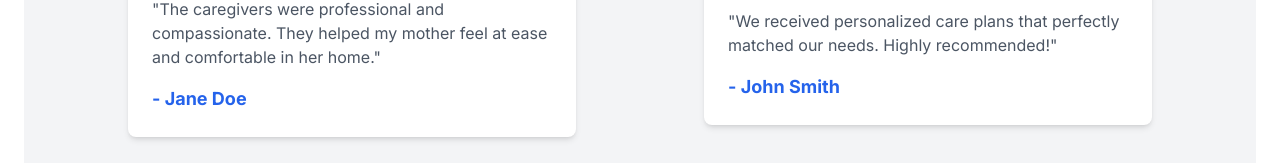
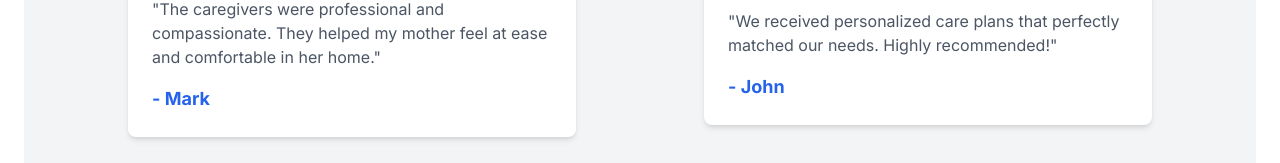
Before and after one commit to JeiKiarie/superbcare-v3, a Next.js app: page / in a window 1280 px wide. Shown: the part 6223-6386 px from the top of the page. Built offline with nearby package versions, Linux system fonts and the light colour scheme.

Commit message:
fixed errors

```diff
--- a/app/page.js
+++ b/app/page.js
@@ -218,7 +218,7 @@ export default function Home() {
 							&#34;The caregivers were professional and compassionate. They
 							helped my mother feel at ease and comfortable in her home.&#34;
 						</p>
-						<h4 className="text-lg font-bold text-blue-600">- Jane Doe</h4>
+						<h4 className="text-lg font-bold text-blue-600">- Mark</h4>
 					</motion.div>
 
 					<motion.div
@@ -231,7 +231,7 @@ export default function Home() {
 							&#34;We received personalized care plans that perfectly matched
 							our needs. Highly recommended!&#34;
 						</p>
-						<h4 className="text-lg font-bold text-blue-600">- John Smith</h4>
+						<h4 className="text-lg font-bold text-blue-600">- John</h4>
 					</motion.div>
 				</div>
 			</section>
--- a/app/search/page.jsx
+++ b/app/search/page.jsx
@@ -65,7 +65,7 @@ export default function SearchPage() {
 					</ul>
 				) : (
 					<p className="text-center text-gray-500">
-						No results found for "{searchQuery}".
+						No results found for &#34;{searchQuery}&#34;.
 					</p>
 				)}
 			</div>
--- a/app/testimonials/page.jsx
+++ b/app/testimonials/page.jsx
@@ -8,13 +8,13 @@ export default function TestimonialsPage() {
 				<div className="space-y-8">
 					<div className="bg-white p-6 rounded-lg shadow-md">
 						<p className="text-gray-700">
-							"Elderly Care UK provided exceptional care for my mother."
+							&#34;Elderly Care UK provided exceptional care for my mother.&#34;
 						</p>
 						<p className="text-blue-700 mt-4 font-semibold">- Sarah J.</p>
 					</div>
 					<div className="bg-white p-6 rounded-lg shadow-md">
 						<p className="text-gray-700">
-							"I couldn't have asked for better care for my father."
+							&#34;I couldn't have asked for better care for my father.&#34;
 						</p>
 						<p className="text-blue-700 mt-4 font-semibold">- Mark R.</p>
 					</div>
```
